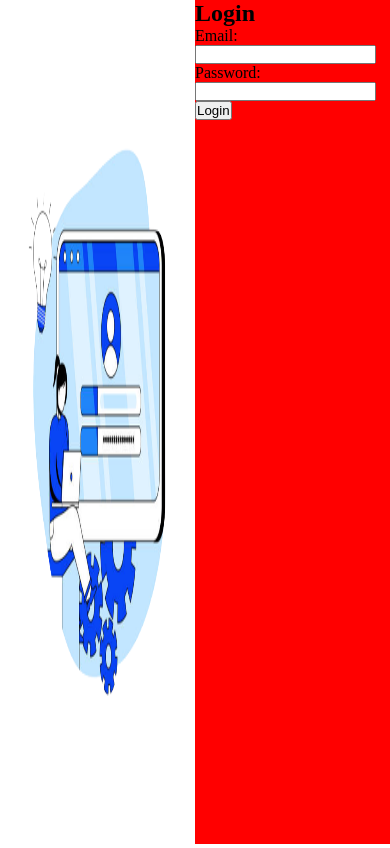
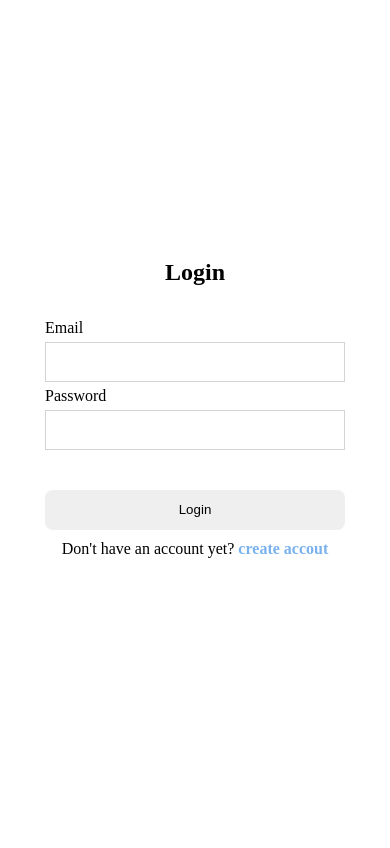
Before and after one commit to youngmentor/NewTodo, a React (Vite) app: page / in a window 390 px wide. Built offline with nearby package versions, Linux system fonts and the light colour scheme.

Commit message:
finished the login page

```diff
--- a/src/Onboarding/Login.css
+++ b/src/Onboarding/Login.css
@@ -1,23 +1,125 @@
-*{
+* {
     margin: 0px;
     padding: 0px;
     box-sizing: border-box;
 }
-.LoginMain{
+
+.LoginMain {
     width: 100%;
     height: 100vh;
     background-color: white;
     display: flex;
 }
-.LoginLeftDiv{
+
+.LoginLeftDiv {
     width: 50%;
 
 }
-.LoginRightDiv{
+
+.LoginRightDiv {
     width: 50%;
-    background-color: red;
+    height: auto;
+    /* background-color: red; */
+    display: flex;
+    align-items: center;
+    justify-content: center;
+    flex-direction: column;
+    border-left: 1px solid black;
 }
-.LoginImage{
+
+.LoginImage {
     width: 100%;
     height: 100%;
 }
+
+.LoginForm {
+    width: 80%;
+    height: 300px;
+    /* background-color: blue; */
+    display: flex;
+    align-items: center;
+    justify-content: center;
+    flex-direction: column;
+}
+
+label {
+    width: 400px;
+}
+
+.LoginInput {
+    width: 400px;
+    height: 40px;
+    outline: none;
+    border: none;
+    border: 1px solid lightgray;
+    padding: 10px;
+
+}
+
+.LoginInputDiv {
+    width: 100%;
+    /* background-color: green; */
+    display: flex;
+    align-items: center;
+    justify-content: center;
+    flex-direction: column;
+    height: auto;
+    gap: 5px;
+}
+
+.LoginBttn {
+    width: 400px;
+    margin-top: 40px;
+    height: 40px;
+    cursor: pointer;
+    border-radius: 8px;
+    border: none;
+
+}
+
+b {
+    color: rgb(121, 178, 239);
+    cursor: pointer;
+}
+
+span {
+    margin-top: 10px;
+}
+
+@media screen and (max-width: 426px) {
+    .LoginLeftDiv {
+        display: none;
+
+    }
+
+    .LoginRightDiv {
+        width: 100%;
+        border: none;
+        /* background-color: red; */
+    }
+
+    .LoginInput {
+        width: 300px;
+        height: 40px;
+        outline: none;
+        border: none;
+        border: 1px solid lightgray;
+        padding: 10px;
+
+    }
+
+    .LoginBttn {
+        width: 300px;
+        margin-top: 40px;
+        height: 40px;
+        cursor: pointer;
+        border-radius: 8px;
+        border: none;
+
+    }
+
+    label {
+        width: 300px;
+        margin-top: 5px;
+    }
+}
--- a/src/Onboarding/Login.jsx
+++ b/src/Onboarding/Login.jsx
@@ -2,7 +2,9 @@ import React, { useState } from 'react';
 import axios from 'axios';
 import './Login.css'
 import LoginImg from './Login.png'
+import { useNavigate } from 'react-router-dom';
 const Login = () => {
+    const navigate= useNavigate()
   const [email, setEmail] = useState('');
   const [password, setPassword] = useState('');
 
@@ -37,26 +39,29 @@ const Login = () => {
       </div>
       <div className='LoginRightDiv'>
       <h2>Login</h2>
-      <form onSubmit={handleSubmit}>
-        <div>
-          <label>Email:</label>
+      <form onSubmit={handleSubmit} className='LoginForm'>
+        <div className='LoginInputDiv'>
+          <label>Email</label>
           <input
             type="email"
             value={email}
             onChange={handleEmailChange}
             required
+            className='LoginInput'
           />
         </div>
-        <div>
-          <label>Password:</label>
+        <div className='LoginInputDiv'>
+          <label>Password</label>
           <input
             type="password"
             value={password}
             onChange={handlePasswordChange}
             required
+            className='LoginInput'
           />
         </div>
-        <button type="submit">Login</button>
+        <button type="submit" className='LoginBttn'>Login</button>
+        <span>Don't have an account yet? <b onClick={() => navigate("/signup")}>create accout</b></span>
       </form>
       </div>
     </div>
```
